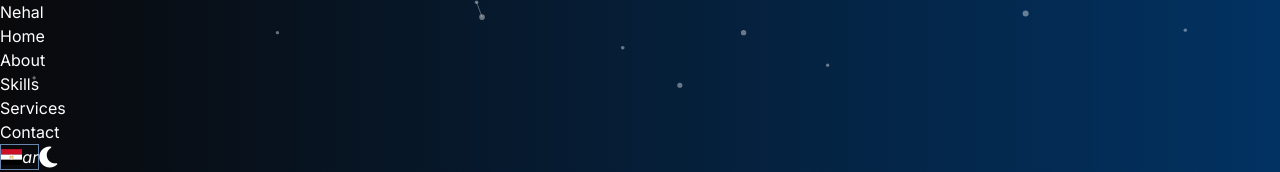
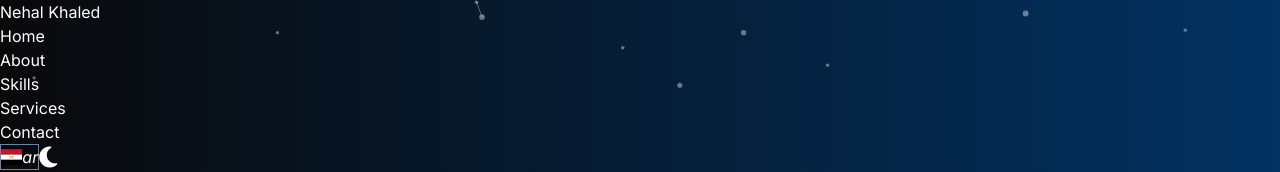
Before and after one commit to nehalkhaled19/Personal-Portfolio, a React (Vite) app: page / in a window 1280 px wide. Shown: the top 172 px of the page. Built offline with nearby package versions, Linux system fonts and the light colour scheme; a web font is replaced by a local one.

Commit message:
add images

```diff
--- a/src/components/Contact/Contact.jsx
+++ b/src/components/Contact/Contact.jsx
@@ -1,5 +1,5 @@
 import React from 'react'
-import img from '../../assets/9.svg'
+import img from '../../assets/11.svg'
 import ContactForm from './ContactForm';
 export default function Contact() {
     return (
--- a/src/components/Navbar/Navbar.jsx
+++ b/src/components/Navbar/Navbar.jsx
@@ -13,13 +13,13 @@ export default function Navbar() {
     setDark(!dark);
   };
   return (
-    <nav className="fixed w-full  justify-between align-middle py-5  bg-neutral-800 bg-opacity-20">
+    <nav className="fixed w-full font-semibold justify-between align-middle py-5  bg-neutral-800 bg-opacity-20">
 
       <main className=" w-5/6 flex justify-between align-middle m-auto "><div>
-        <h3 className="font-semibold text-3xl">Nehal</h3>
+        <h3 className="text-3xl">Nehal Khaled</h3>
       </div>
 
-      <ul className="flex align-middle mt-2">
+      <ul className="flex align-middle mt-2  text-lg">
         <li className="mx-2 p-0 my-0">
           <a href="#home">Home</a>
         </li>
```
